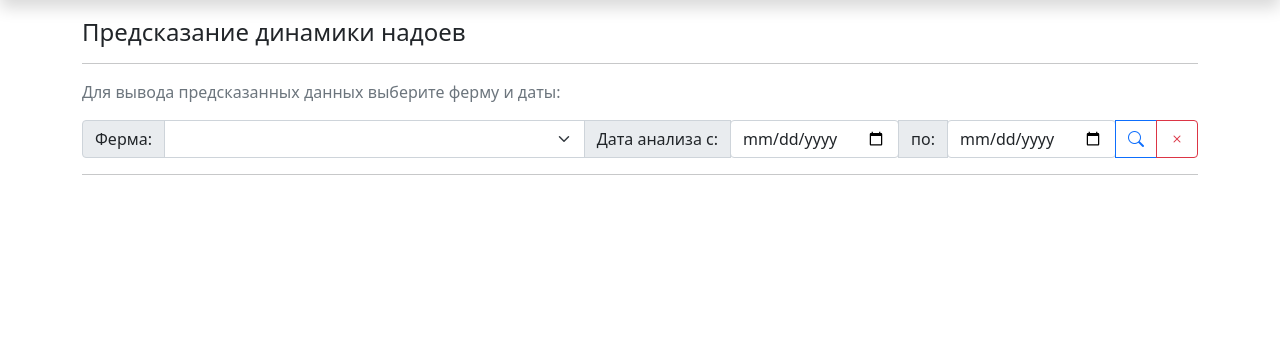
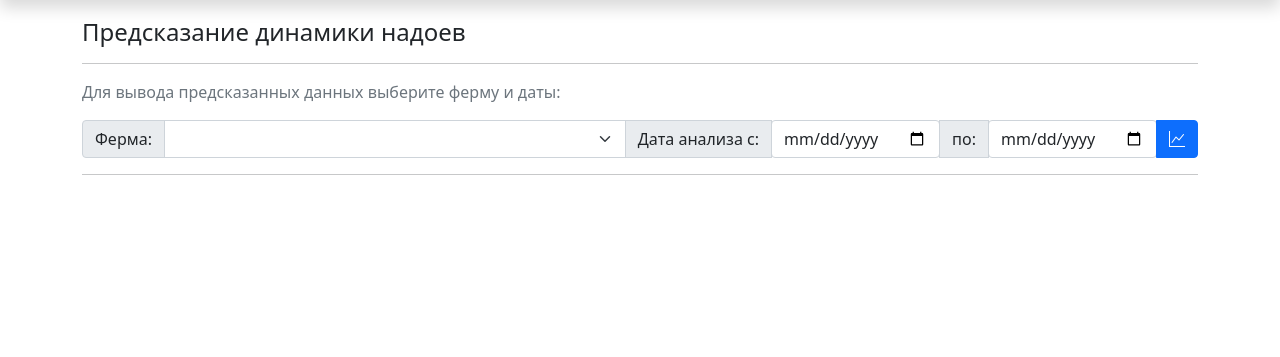
Before and after one commit to rpurei/otus, a Flask app: page / in a window 1280 px wide. Shown: the part 102-459 px from the top of the page. Run offline with Flask 2, Linux system fonts and the light colour scheme; some libraries are stand-ins or nearby versions.

Commit message:
UI small changes

```diff
--- a/Diploma_Prof/ForecastApp/templates/index.html
+++ b/Diploma_Prof/ForecastApp/templates/index.html
@@ -18,10 +18,6 @@
                 <option value="1">Вереск</option>
                 <option value="2">Ромашка</option>
             </select>
-            {% if xlsx_file %}
-                <span class="input-group-text">Скачать</span>
-                <a class="btn btn-success" href="{{ url_for('static',filename=xlsx_file) }}"><i class="bi bi-filetype-xlsx"></i> XLSX</a>
-            {% endif %}
             <span class="input-group-text">Дата анализа с:</span>
             <div class="date" data-provide="datepicker">
                 <input type="date" class="form-control" name="start_date" {% if start_date %}value="{{ start_date }}"{% endif %} required>
@@ -30,9 +26,11 @@
             <div class="date" data-provide="datepicker">
                 <input type="date" class="form-control" name="end_date" {% if end_date %}value="{{ end_date }}"{% endif %} required>
             </div>
-            <button class="btn btn-outline-primary" type="submit"><i class="bi bi-search"></i></button>
-            <button class="btn btn-outline-danger" type="reset" onclick="function reset_form() {
-		        document.getElementById('search-form').reset()}"><i class="bi bi-x"></i></button>
+            <button class="btn btn-primary" type="submit"><i class="bi bi-graph-up"></i></button>
+            {% if xlsx_file %}
+                <span class="input-group-text">Скачать</span>
+                <a class="btn btn-success" href="{{ url_for('static',filename=xlsx_file) }}"><i class="bi bi-filetype-xlsx"></i> XLSX</a>
+            {% endif %}
         </div>
     </form>
         {% if plot_image %}
```
Also changed, not shown: Diploma_Prof/ForecastApp/static/img/main_plot.png (deleted), 2 other files.
